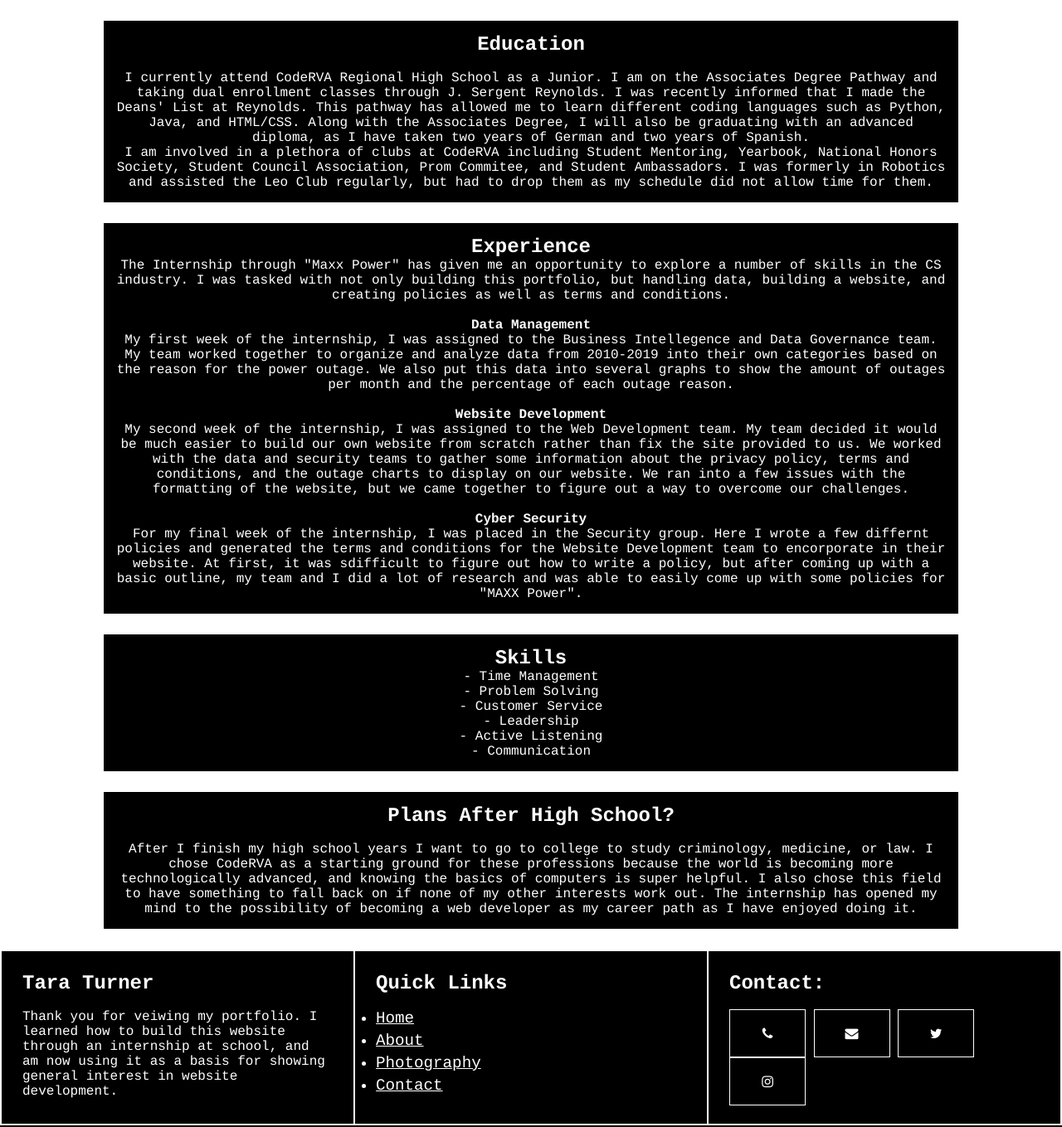
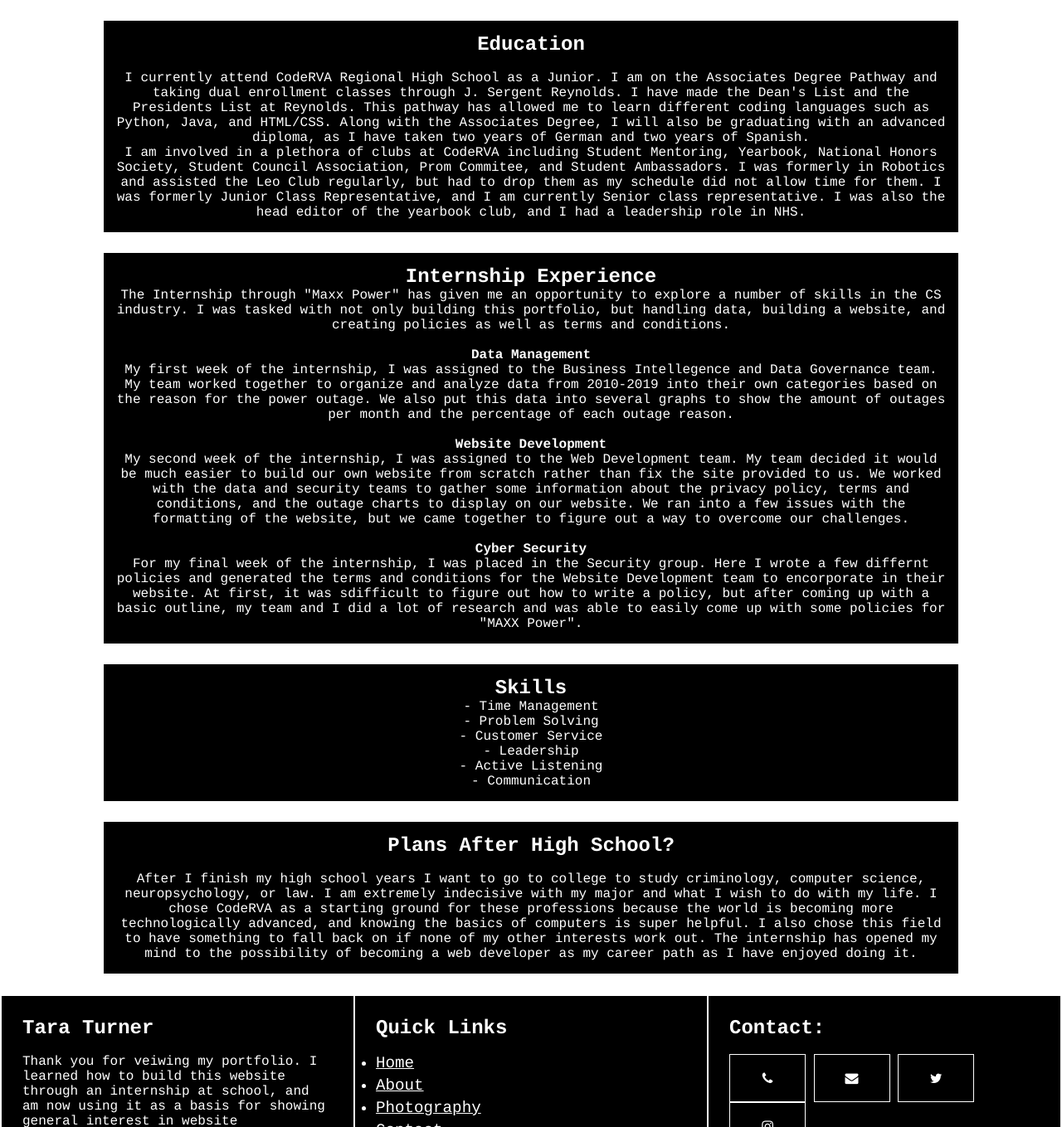
Before and after one commit to Tara-Turner/portfolio, a plain HTML site: page about.html in a window 1280 px wide. Shown: the part 354-1713 px from the top of the page at 83% size. Drawn offline with Linux system fonts and the light colour scheme.

Commit message:
Update about.html

```diff
--- a/about.html
+++ b/about.html
@@ -35,12 +35,12 @@
     <div class="sidebar">
         <h2>Education</h2>
         <br>
-        <p>I currently attend CodeRVA Regional High School as a Junior. I am on the Associates Degree Pathway and taking dual enrollment classes through J. Sergent Reynolds. I was recently informed that I made the Deans' List at Reynolds. This pathway has allowed me to learn different coding languages such as Python, Java, and HTML/CSS. Along with the Associates Degree, I will also be graduating with an advanced diploma, as I have taken two years of German and two years of Spanish.</p>
-        <p>I am involved in a plethora of clubs at CodeRVA including Student Mentoring, Yearbook, National Honors Society, Student Council Association, Prom Commitee, and Student Ambassadors. I was formerly in Robotics and assisted the Leo Club regularly, but had to drop them as my schedule did not allow time for them.</p>
+        <p>I currently attend CodeRVA Regional High School as a Junior. I am on the Associates Degree Pathway and taking dual enrollment classes through J. Sergent Reynolds. I have made the Dean's List and the Presidents List at Reynolds. This pathway has allowed me to learn different coding languages such as Python, Java, and HTML/CSS. Along with the Associates Degree, I will also be graduating with an advanced diploma, as I have taken two years of German and two years of Spanish.</p>
+        <p>I am involved in a plethora of clubs at CodeRVA including Student Mentoring, Yearbook, National Honors Society, Student Council Association, Prom Commitee, and Student Ambassadors. I was formerly in Robotics and assisted the Leo Club regularly, but had to drop them as my schedule did not allow time for them. I was formerly Junior Class Representative, and I am currently Senior class representative. I was also the head editor of the yearbook club, and I had a leadership role in NHS.</p>
     </div>
 
     <div class="sidebar">
-        <h2>Experience</h2>
+        <h2>Internship Experience</h2>
         <p>The Internship through "Maxx Power" has given me an opportunity to explore a number of skills in the CS industry. I was tasked with not only building this portfolio, but handling data, building a website, and creating policies as well as terms and conditions.</p>
         <br>
         <h4>Data Management</h4>
@@ -66,7 +66,7 @@
     <div class = "sidebar">
         <h2>Plans After High School?</h2>
         <br>
-        <p>After I finish my high school years I want to go to college to study criminology, medicine, or law. I chose CodeRVA as a starting ground for these professions because the world is becoming more technologically advanced, and knowing the basics of computers is super helpful. I also chose this field to have something to fall back on if none of my other interests work out. The internship has opened my mind to the possibility of becoming a web developer as my career path as I have enjoyed doing it.</p>
+        <p>After I finish my high school years I want to go to college to study criminology, computer science, neuropsychology, or law. I am extremely indecisive with my major and what I wish to do with my life. I chose CodeRVA as a starting ground for these professions because the world is becoming more technologically advanced, and knowing the basics of computers is super helpful. I also chose this field to have something to fall back on if none of my other interests work out. The internship has opened my mind to the possibility of becoming a web developer as my career path as I have enjoyed doing it.</p>
     </div>
 
     <!--Footer-->
```
